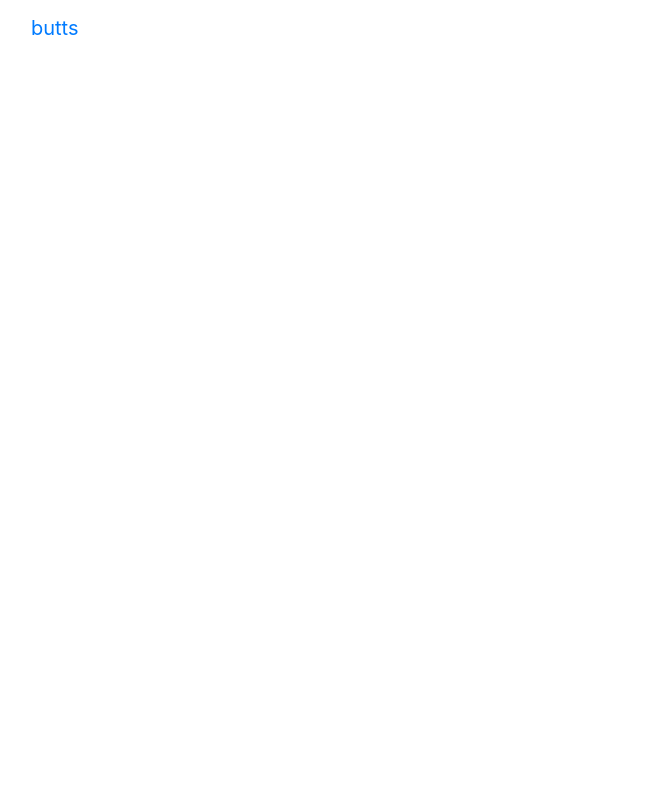
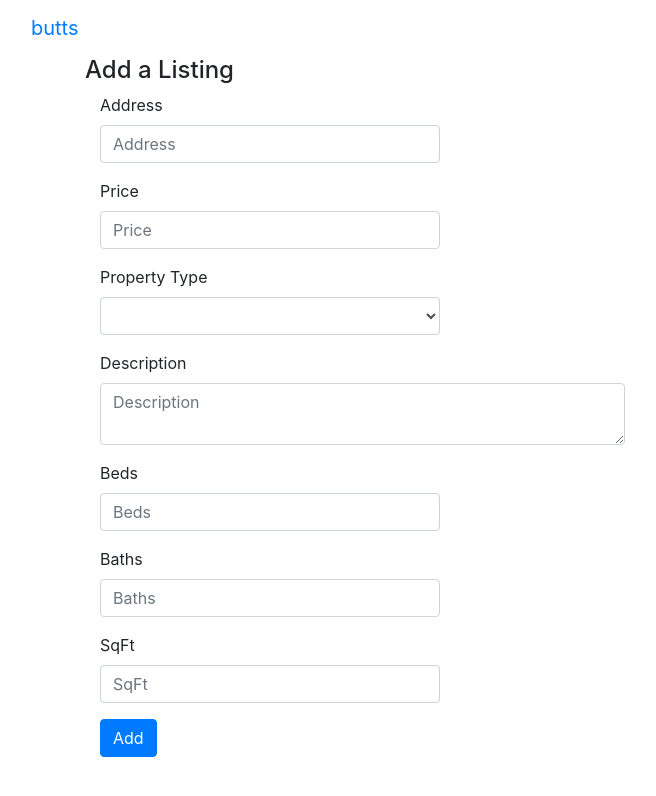
Before and after one commit to TheeSweeney/angular2, an Angular app in the folder newStart/ng2cribs/: page / in a window 1280 px wide. Shown: the top 796 px of the page, without its empty margins (0-656 px from the left). Built offline with nearby package versions, Linux system fonts and the light colour scheme; some icons are missing.

Commit message:
html form button added and rest of fields; button working - console.logging input;

```diff
--- a/newStart/ng2cribs/src/app/add-listing-form/add-listing-form.component.html
+++ b/newStart/ng2cribs/src/app/add-listing-form/add-listing-form.component.html
@@ -47,9 +47,45 @@
           placeholder="Description"
           name="description"
           ngModel
-        required
-        >
+          required>
         </textarea>
+      </div>
+      <div class="form-group col-sm-4">
+        <label for="beds">Beds</label>
+        <input
+          type="text"
+          class="form-control"
+          placeholder="Beds"
+          name="bedrooms"
+          ngModel
+          required>
+      </div>
+      <div class="form-group col-sm-4">
+        <label for="baths">Baths</label>
+        <input
+          type="text"
+          class="form-control"
+          placeholder="Baths"
+          name="bathrooms"
+          ngModel
+          required>
+      </div>
+      <div class="form-group col-sm-4">
+        <label for="sqft">SqFt</label>
+        <input
+          type="text"
+          class="form-control"
+          placeholder="SqFt"
+          name="area"
+          ngModel
+          required>
+      </div>
+      <div class="form-group col-sm-12">
+        <button
+          class="btn btn-primary listing-button"
+          type="submit">
+            Add
+        </button>
       </div>
     </form>
   </div>
--- a/newStart/ng2cribs/src/app/add-listing-form/add-listing-form.component.ts
+++ b/newStart/ng2cribs/src/app/add-listing-form/add-listing-form.component.ts
@@ -7,9 +7,15 @@ import { Component, OnInit } from '@angular/core';
 })
 export class AddListingFormComponent implements OnInit {
 
+  propertyTypes: Array<string> = ['House', 'Condo', 'Duplex']
+
   constructor() { }
 
   ngOnInit() {
   }
 
+  onCribSubmit(data) {
+    console.log(data)
+  }
+
 }
--- a/newStart/ng2cribs/src/app/app.component.html
+++ b/newStart/ng2cribs/src/app/app.component.html
@@ -5,5 +5,6 @@
 </nav>
 
 <div class="container">
+  <app-add-listing-form></app-add-listing-form>
   <app-crib-listing class="row"></app-crib-listing>
 </div>
--- a/newStart/ng2cribs/src/app/app.module.ts
+++ b/newStart/ng2cribs/src/app/app.module.ts
@@ -1,4 +1,5 @@
 import { BrowserModule } from '@angular/platform-browser';
+import { FormsModule } from '@angular/forms';
 import { NgModule } from '@angular/core';
 import { HttpModule } from '@angular/http';
 
@@ -20,7 +21,8 @@ import { AddListingFormComponent } from './add-listing-form/add-listing-form.com
   ],
   imports: [
     BrowserModule,
-    HttpModule
+    HttpModule,
+    FormsModule
     //this list modules that will be imported into the app
   ],
   providers: [CribsService],//any injectable services will be added here
```
Lines whose indentation alone changed are shown as unchanged.
